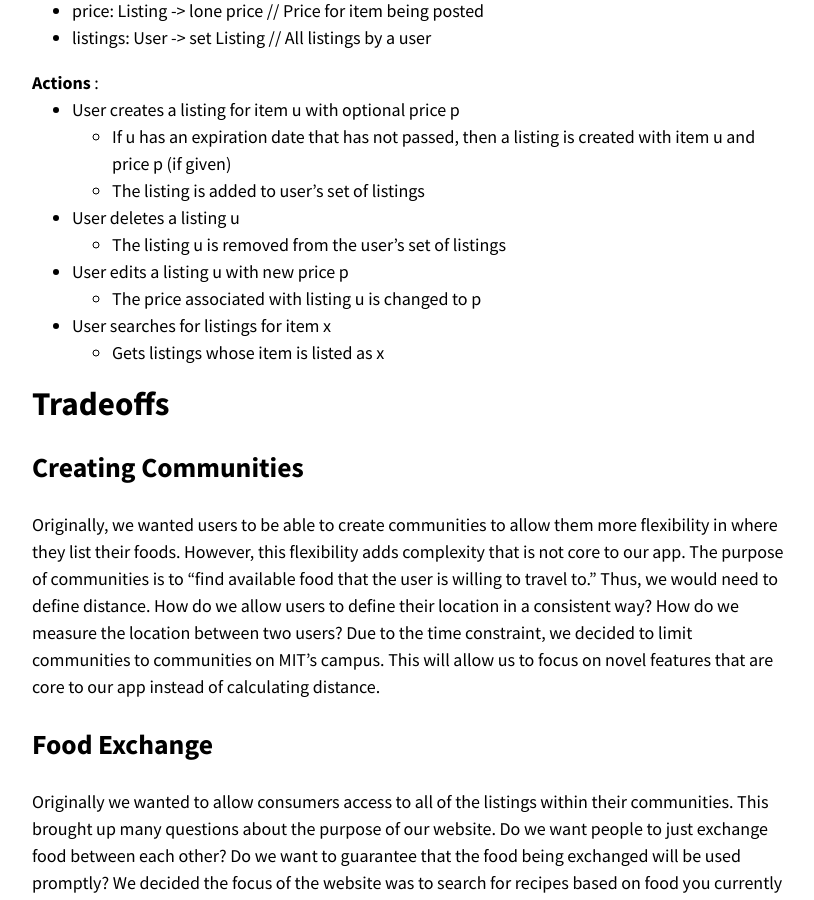
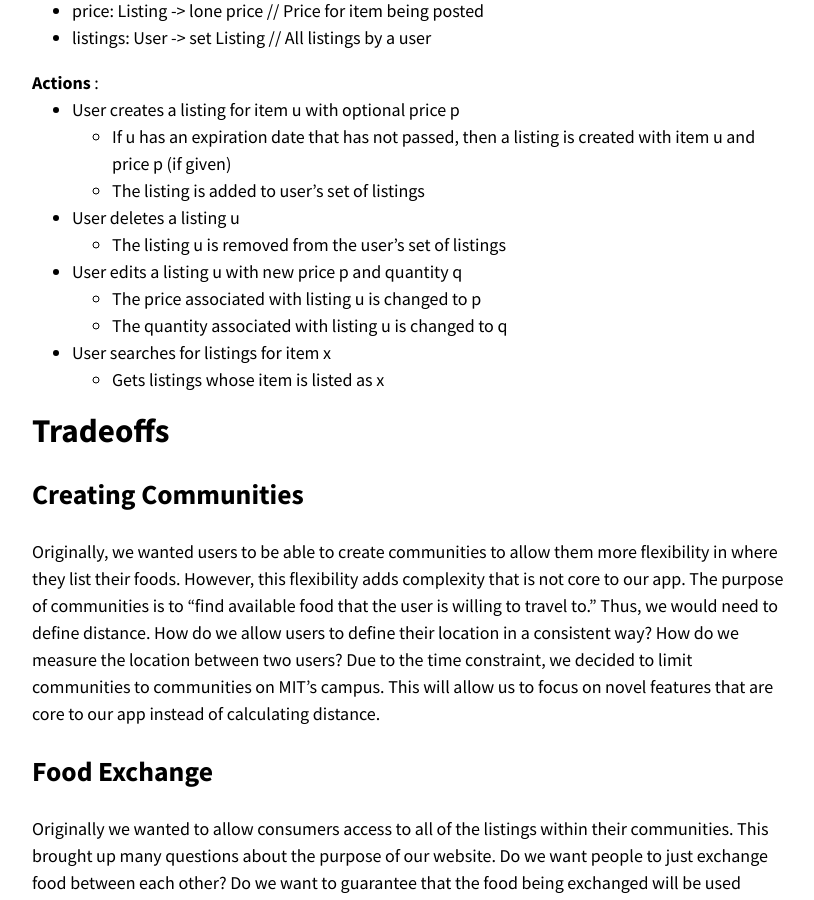
Before and after one commit to elisaj1317/61040-team-portfolio, a Jekyll site: the page built from _posts/2022-11-18-conceptual-design.md, in a window 1280 px wide and 900 px high, scrolled down 3804 px. Shown: the whole window, without its empty margins (343-1157 px from the left). Built offline with Jekyll 4.4.1, drawn with Linux system fonts in a browser that asks for light colours; nearby versions of some CDN libraries.

Commit message:
edited listing concept

```diff
--- a/_posts/2022-11-18-conceptual-design.md
+++ b/_posts/2022-11-18-conceptual-design.md
@@ -171,8 +171,9 @@ Note: Uses [spoonacular API](https://spoonacular.com/food-api)
   - The listing is added to user's set of listings
 - User deletes a listing u
   - The listing u is removed from the user's set of listings
-- User edits a listing u with new price p
+- User edits a listing u with new price p and quantity q
   - The price associated with listing u is changed to p
+  - The quantity associated with listing u is changed to q
 - User searches for listings for item x
   - Gets listings whose item is listed as x
 
```
